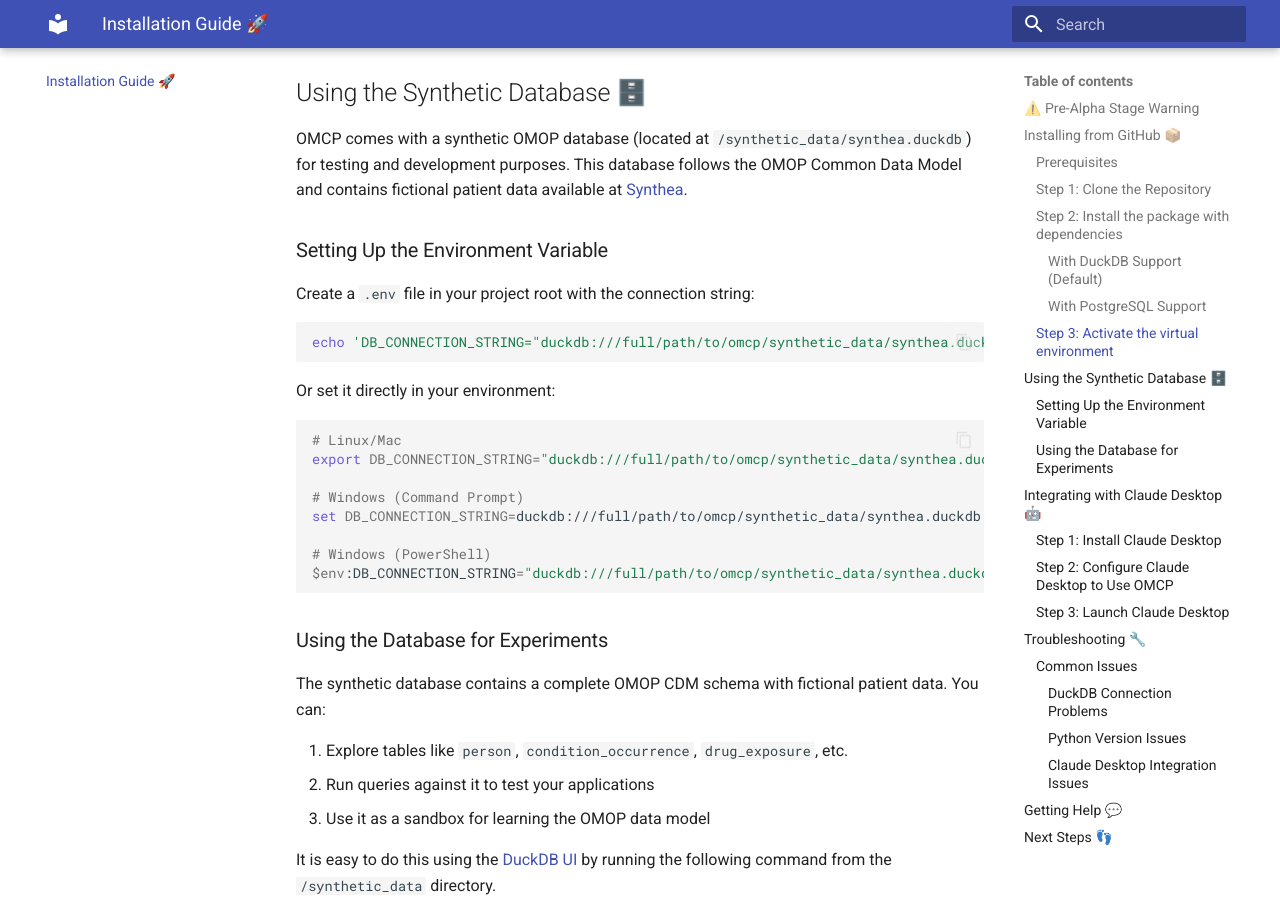
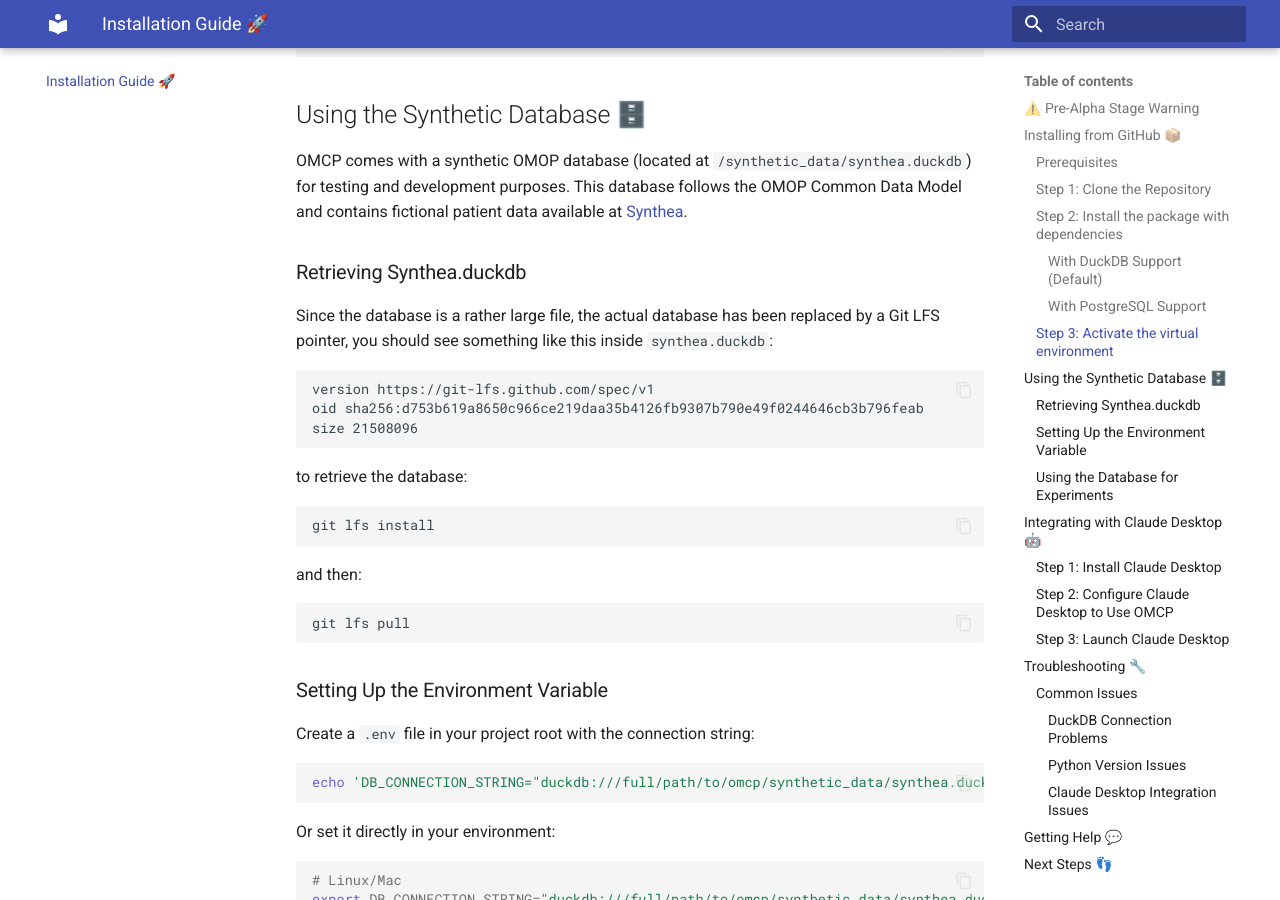
Before and after one commit to fastomop/omcp, an MkDocs documentation site: the page built from docs/installation.md, in a window 1280 px wide and 900 px high, scrolled down 1607 px. Built offline with MkDocs 1.6.1 and Material for MkDocs 9.7.7, drawn with Linux system fonts in a browser that asks for light colours; some of the changed text lies outside the part shown.

````diff
--- a/docs/installation.md
+++ b/docs/installation.md
@@ -16,18 +16,22 @@ We appreciate your patience and feedback as we work toward a stable release!
 ### Prerequisites
 
 - [Git](https://git-scm.com/)
+- [Git LFS](https://git-lfs.com/)
 - [uv (Python package installer) ](https://docs.astral.sh/uv/)
-    - On MacOS/Linux
-    ```bash
-    curl -LsSf https://astral.sh/uv/install.sh | sh
-    ```
-    - On Windows
-    ```powershell
-    powershell -ExecutionPolicy ByPass -c "irm https://astral.sh/uv/install.ps1 | iex"
-    ```
+
+  - On MacOS/Linux
+
+  ```bash
+  curl -LsSf https://astral.sh/uv/install.sh | sh
+  ```
+
+  - On Windows
+
+  ```powershell
+  powershell -ExecutionPolicy ByPass -c "irm https://astral.sh/uv/install.ps1 | iex"
+  ```
 
 - Python 3.13 or higher (Let UV install and manage python versions within a virtual environment)
-
 
 ### Step 1: Clone the Repository
 
@@ -49,7 +53,7 @@ uv sync --extra duckdb
 #### With PostgreSQL Support
 
 !!!warning
-    Not implemented yet.
+Not implemented yet.
 
 ```bash
 uv sync --extra postgres
@@ -61,10 +65,28 @@ uv sync --extra postgres
 source .venv/bin/activate  # On Windows use: .venv\Scripts\activate
 ```
 
-
 ## Using the Synthetic Database 🗄️
 
 OMCP comes with a synthetic OMOP database (located at `/synthetic_data/synthea.duckdb`) for testing and development purposes. This database follows the OMOP Common Data Model and contains fictional patient data available at [Synthea](https://synthetichealth.github.io/synthea/).
+
+### Retrieving Synthea.duckdb
+Since the database is a rather large file, the actual database has been replaced by a Git LFS pointer, you should see something like this inside `synthea.duckdb`:
+```
+version https://git-lfs.github.com/spec/v1
+oid sha256:d753b619a8650c966ce219daa35b4126fb9307b790e49f0244646cb3b796feab
+size 21508096
+```
+
+to retrieve the database:
+
+```bash
+git lfs install
+```
+and then:
+
+```bash
+git lfs pull
+```
 
 ### Setting Up the Environment Variable
 
@@ -102,8 +124,8 @@ duckdb -ui synthea.duckdb
 ```
 
 !!! warning
-    DuckDB does not allow multiple processes to open a connection to the database at the same time when at least one of them has write access.
-    To avoid running into problems, close any open connections to the database before running the MCP server.
+DuckDB does not allow multiple processes to open a connection to the database at the same time when at least one of them has write access.
+To avoid running into problems, close any open connections to the database before running the MCP server.
 
 ## Integrating with Claude Desktop 🤖
 
@@ -113,7 +135,6 @@ OMCP provides a Model Context Protocol server that can integrate with Claude Des
 
 Download and install [Claude Desktop](https://claude.ai/download) from the official website.
 On Linux, use https://github.com/aaddrick/claude-desktop-debian/ or similar until an official release becomes available.
-
 
 ### Step 2: Configure Claude Desktop to Use OMCP
 
````
Also changed, not shown: other parts of docs/installation.md (+11 -9 lines).
